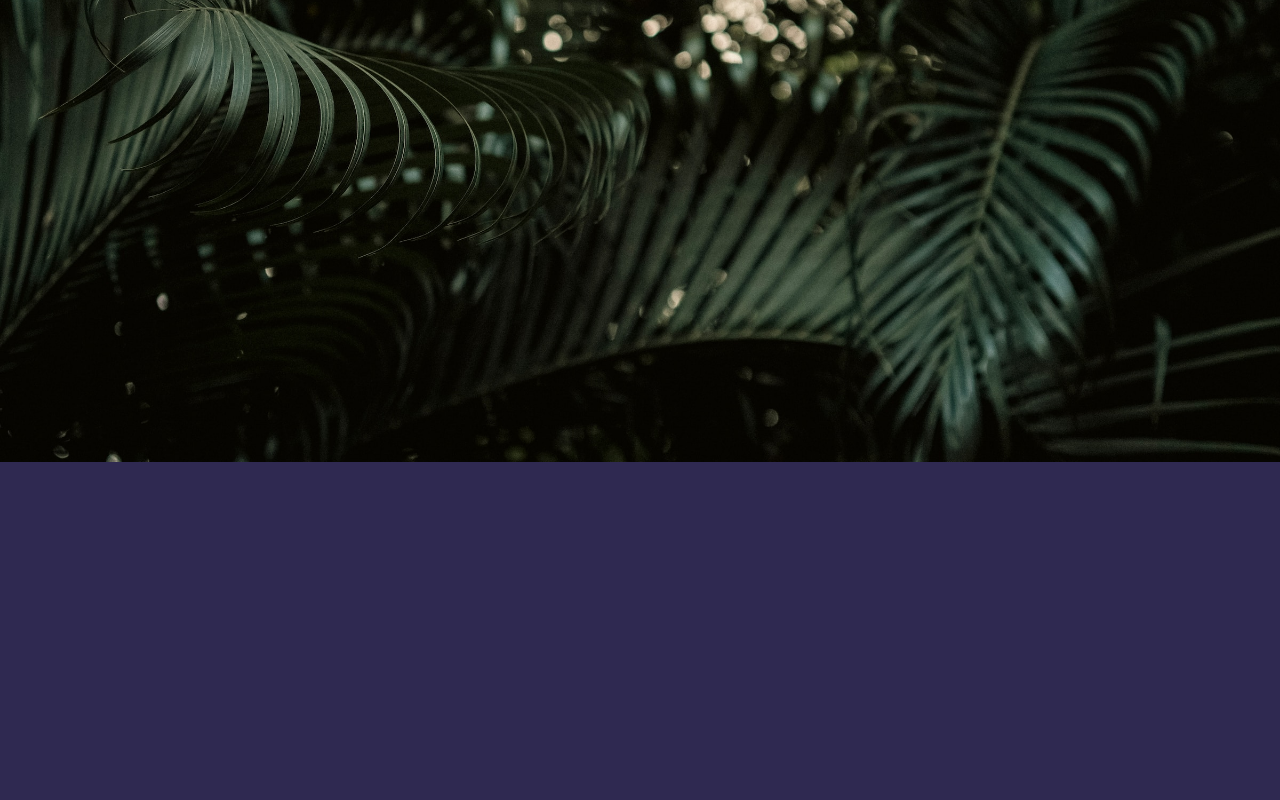
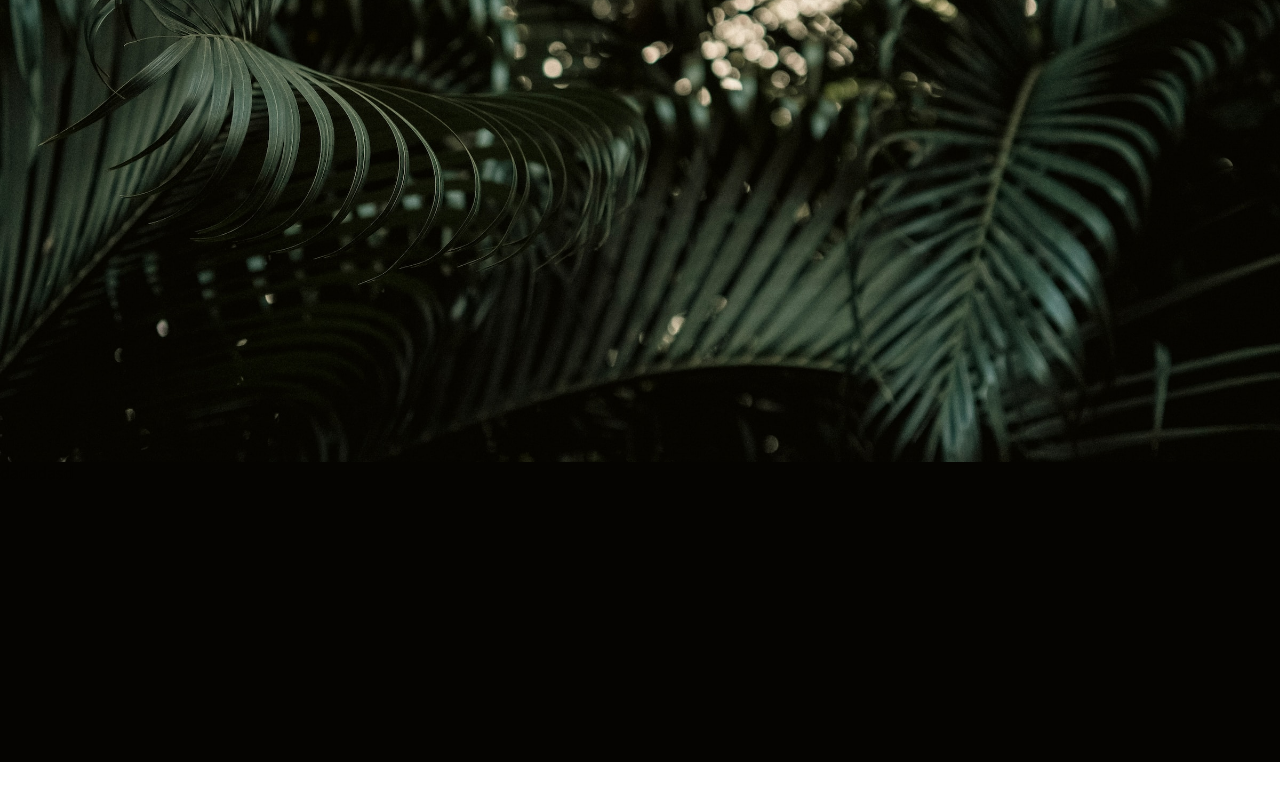
Before and after one commit to anhubacek/portfolio-v2, a Next.js app: page / in a window 1280 px wide. Shown: the part 338-1138 px from the top of the page. After the commit the page ends 1100 px from the top, so only its background shows below. Built offline with nearby package versions, Linux system fonts and the light colour scheme.

Commit message:
theme fixes

```diff
--- a/next.config.js
+++ b/next.config.js
@@ -3,8 +3,7 @@ const nextConfig = {
   reactStrictMode: true,
     compiler: {
     styledComponents: true,
-  },
-   "typeRoots": ["node_modules/@types", "types"]
+  }
 }
 
 module.exports = nextConfig
--- a/src/components/Footer/Footer.style.tsx
+++ b/src/components/Footer/Footer.style.tsx
@@ -1,7 +1,7 @@
-import { styled } from "styled-components";
+import styled  from "styled-components";
 
 export const FooterWrapper = styled.footer`
-width: 100%;
-height: 600px;
-background: ${props => props.theme.color.black};
-`
+	width: 100%;
+	height: 300px;
+	background: ${props => props.theme.color.black};
+`;
--- a/src/components/Footer/Footer.tsx
+++ b/src/components/Footer/Footer.tsx
@@ -4,7 +4,7 @@ import { FooterWrapper } from './Footer.style'
 export const Footer = () => {
   return (
     <FooterWrapper>
-
+        dadadasd
     </FooterWrapper>
   )
 }
--- a/src/containers/Home/HomeHero/HomeHero.style.tsx
+++ b/src/containers/Home/HomeHero/HomeHero.style.tsx
@@ -1,15 +1,10 @@
-import { styled } from "styled-components";
+import styled from "styled-components";
+
 
 export const HomeHeroWrapper = styled.section`
 	width: 100%;
-	height: 100vh;
-	.background {
-		position: relative;
-		width: 100%;
-		height: 100%;
-        z-index: 1;
-        img{
-            object-fit: cover;
-        }
-	}
+	min-height: 100vh;
+	display: flex;
+	background-image: url("/assets/images/home/background.jpg");
+	background-size: cover;
 `;
--- a/src/containers/Home/HomeHero/HomeHero.tsx
+++ b/src/containers/Home/HomeHero/HomeHero.tsx
@@ -5,13 +5,7 @@ import Image from "next/image";
 export const HomeHero = () => {
 	return (
 		<HomeHeroWrapper>
-			<div className="background">
-				<Image
-					src={"/assets/images/home/background.jpg"}
-					fill
-					alt="Background"
-				/>
-			</div>
+
 
 		</HomeHeroWrapper>
 	);
--- a/src/pages/index.tsx
+++ b/src/pages/index.tsx
@@ -3,8 +3,8 @@ import { HomeHero } from "@/containers/Home/HomeHero/HomeHero";
 import { Footer } from "@/components/Footer/Footer";
 
 const HomeWrapper = styled.main`
-	width: 100%;
-	min-height: 100vh;
+    width: 100%;
+    min-height: 100vh;
 `;
 
 export default function Home() {
--- a/src/theme/mainTheme.tsx
+++ b/src/theme/mainTheme.tsx
@@ -1,6 +1,6 @@
 export const MainTheme = {
 	color: {
-		black: "#2F2951",
+		black: "#050401",
 		white: "#FFFFFF",
 		purple: "#2F2951",
 		placeholder: "#9B9B9B",
```
Also changed, not shown: package.json (+3 -5 lines), src/containers/Contact/ContactHero/ContactHero.style.tsx (+4 -11 lines), src/containers/Contact/ContactHero/ContactHero.tsx (+1 -7 lines), 1 other file (tests, documents, lock files or other folders).
